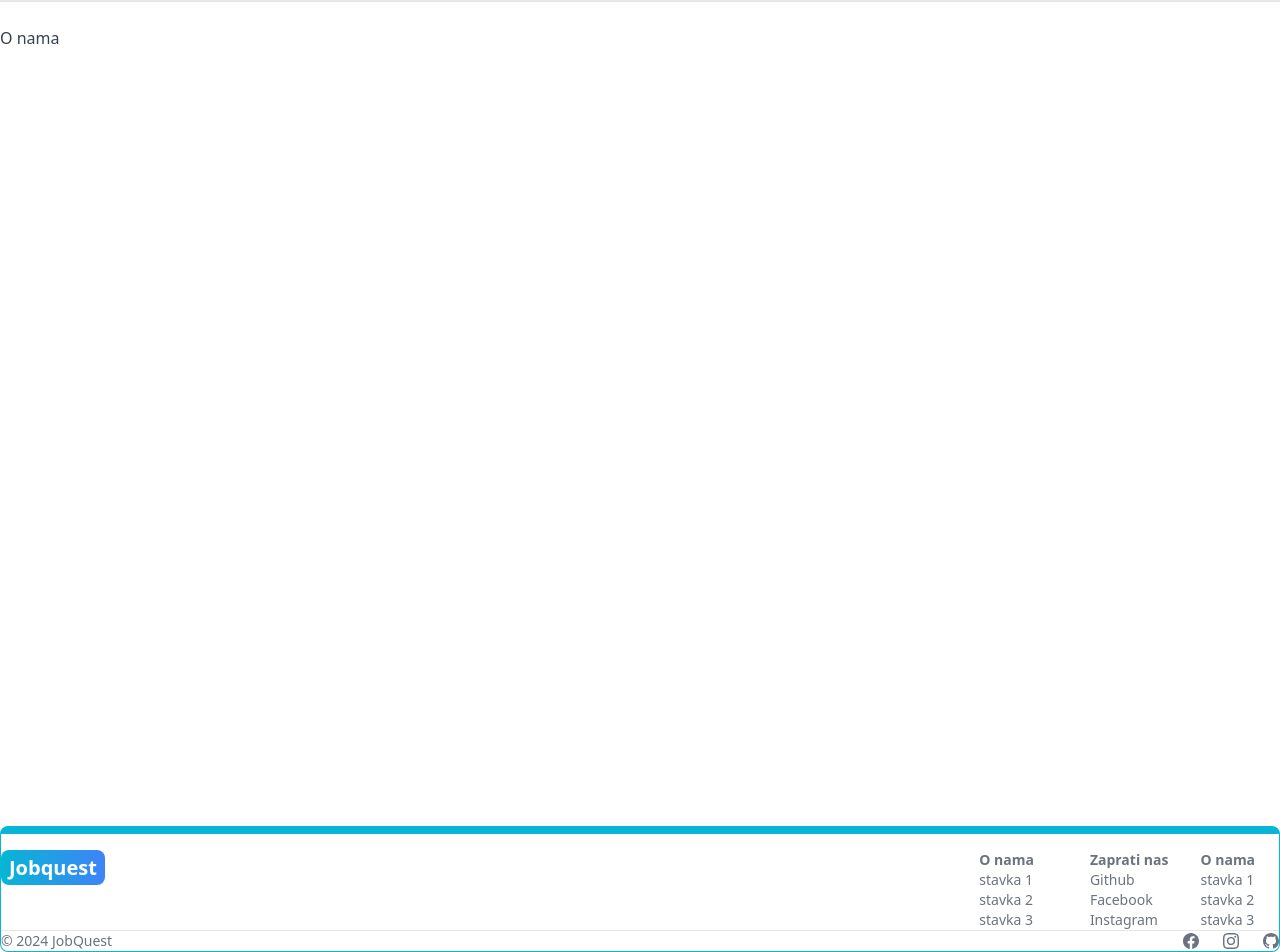
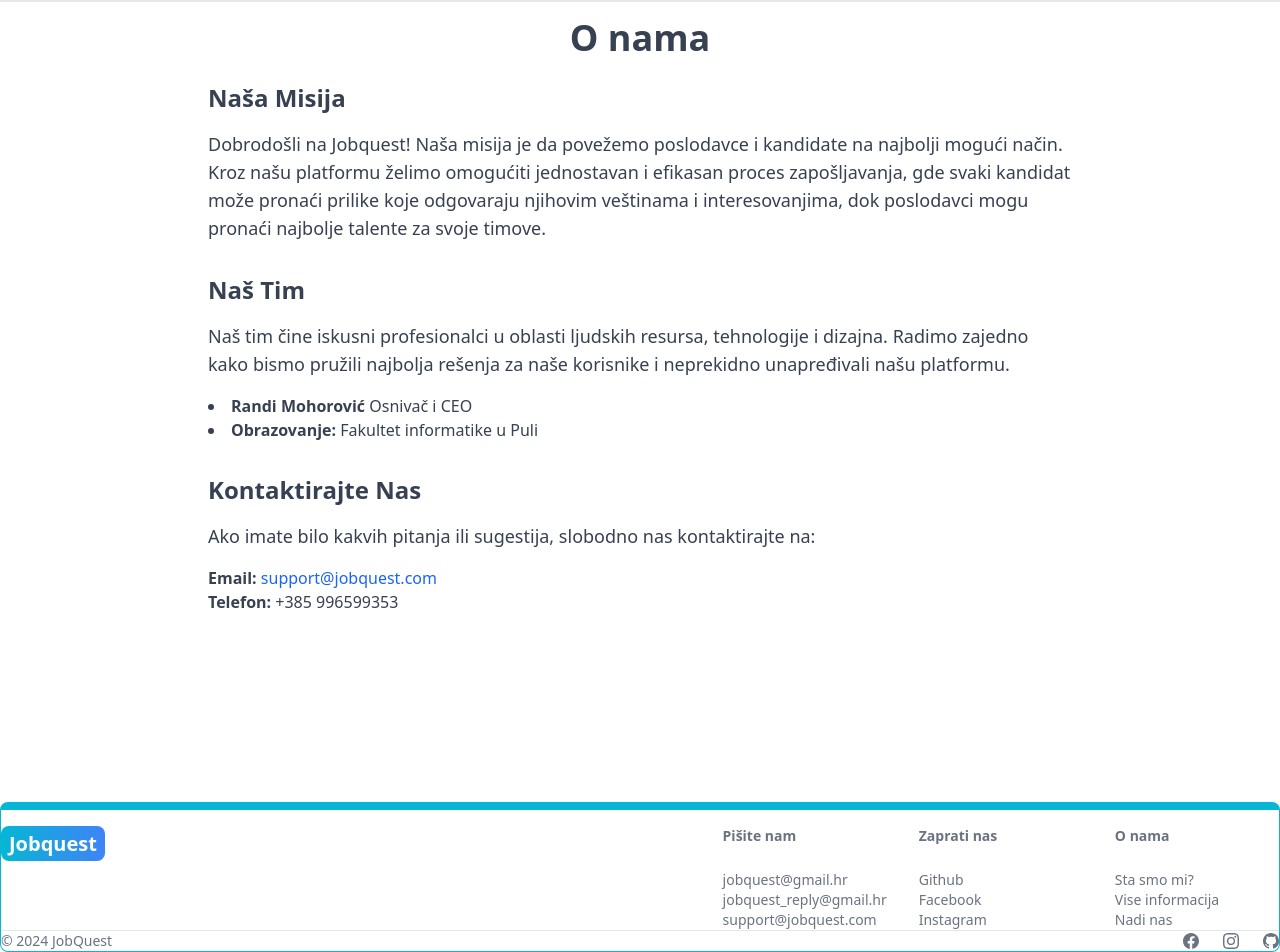
Before and after one commit to randimohorovic/Frontend, a React (Vite) app in the folder Jobquest/: page /about in a window 1280 px wide. Shown: the part 60-1012 px from the top of the page. Built offline with nearby package versions, Linux system fonts and the light colour scheme.

Commit message:
ispravci

```diff
--- a/Jobquest/src/components/Baner.jsx
+++ b/Jobquest/src/components/Baner.jsx
@@ -68,7 +68,7 @@
         />
         <Button
           type="submit"
-          color="gray"
+          color=""
           className="flex items-center px-4 py-2 h-10"
         >
           <AiOutlineSearch />
@@ -77,8 +77,8 @@
 
       <div className="flex items-center gap-4">
         <Button
-          className="w-12 h-10"
-          color="gray"
+          className="w-15 h-15"
+          color=""
           round="true"
           onClick={() => dispatch(toggleTheme())}
         >
--- a/Jobquest/src/components/Footer.jsx
+++ b/Jobquest/src/components/Footer.jsx
@@ -19,16 +19,19 @@
           </div>
           <div className="grid grid-cols-2 gap-8  mt-4 sm:grid-cols-3 sm:gp-6">
             <div>
-              <Footer.Title title="O nama" />
+              <Footer.Title title="Pišite nam" />
               <Footer.LinkGroup col>
-                <Footer.Link href="/" target="blank">
-                  stavka 1
+                <Footer.Link href="mailto:jobquest@gmail.hr.com" target="blank">
+                  jobquest@gmail.hr
                 </Footer.Link>
-                <Footer.Link href="/" target="blank">
-                  stavka 2
+                <Footer.Link
+                  href="mailto:jobquest_reply@gmail.hr.com"
+                  target="blank"
+                >
+                  jobquest_reply@gmail.hr
                 </Footer.Link>
-                <Footer.Link href="/" target="blank">
-                  stavka 3
+                <Footer.Link href="mailto:support@jobquest.com" target="blank">
+                  support@jobquest.com
                 </Footer.Link>
               </Footer.LinkGroup>
             </div>
@@ -52,14 +55,14 @@
             <div>
               <Footer.Title title="O nama" />
               <Footer.LinkGroup col>
-                <Footer.Link href="/" target="blank">
-                  stavka 1
+                <Footer.Link href="/about" target="blank">
+                  Sta smo mi?
                 </Footer.Link>
                 <Footer.Link href="/" target="blank">
-                  stavka 2
+                  Vise informacija
                 </Footer.Link>
                 <Footer.Link href="/" target="blank">
-                  stavka 3
+                  Nadi nas
                 </Footer.Link>
               </Footer.LinkGroup>
             </div>
--- a/Jobquest/src/views/About.jsx
+++ b/Jobquest/src/views/About.jsx
@@ -1,5 +1,59 @@
 import React from "react";
 
 export default function About() {
-  return <div className="min-h-screen mt-6 mx-auto">O nama</div>;
+  return (
+    <main className="p-4 max-w-4xl mx-auto min-h-screen">
+      <h1 className="text-4xl font-bold text-center mb-6">O nama</h1>
+
+      <section className="mb-8">
+        <h2 className="text-2xl font-semibold mb-4">Naša Misija</h2>
+        <p className="text-lg">
+          Dobrodošli na Jobquest! Naša misija je da povežemo poslodavce i
+          kandidate na najbolji mogući način. Kroz našu platformu želimo
+          omogućiti jednostavan i efikasan proces zapošljavanja, gde svaki
+          kandidat može pronaći prilike koje odgovaraju njihovim veštinama i
+          interesovanjima, dok poslodavci mogu pronaći najbolje talente za svoje
+          timove.
+        </p>
+      </section>
+
+      <section className="mb-8">
+        <h2 className="text-2xl font-semibold mb-4">Naš Tim</h2>
+        <p className="text-lg">
+          Naš tim čine iskusni profesionalci u oblasti ljudskih resursa,
+          tehnologije i dizajna. Radimo zajedno kako bismo pružili najbolja
+          rešenja za naše korisnike i neprekidno unapređivali našu platformu.
+        </p>
+        <div className="mt-4">
+          <ul className="list-disc list-inside">
+            <li>
+              <strong>Randi Mohorović</strong> Osnivač i CEO
+            </li>
+            <li>
+              <strong>Obrazovanje:</strong> Fakultet informatike u Puli
+            </li>
+          </ul>
+        </div>
+      </section>
+
+      <section>
+        <h2 className="text-2xl font-semibold mb-4">Kontaktirajte Nas</h2>
+        <p className="text-lg">
+          Ako imate bilo kakvih pitanja ili sugestija, slobodno nas
+          kontaktirajte na:
+        </p>
+        <ul className="mt-4">
+          <li>
+            <strong>Email:</strong>{" "}
+            <a href="mailto:support@jobquest.com" className="text-blue-600">
+              support@jobquest.com
+            </a>
+          </li>
+          <li>
+            <strong>Telefon:</strong> +385 996599353
+          </li>
+        </ul>
+      </section>
+    </main>
+  );
 }
--- a/Jobquest/src/views/Home.jsx
+++ b/Jobquest/src/views/Home.jsx
@@ -44,7 +44,7 @@
               to={"/search"}
               className="text-lg text-teal-500 hover:underline text-center"
             >
-              View all posts
+              Učitaj više...
             </Link>
           </div>
         )}
--- a/Jobquest/src/views/Search.jsx
+++ b/Jobquest/src/views/Search.jsx
@@ -55,7 +55,7 @@
     setSidebarData((prev) => ({ ...prev, [id]: value }));
   };
 
-  const handleSubmit = (e) => {
+  const searchPost = (e) => {
     e.preventDefault();
     const urlParams = new URLSearchParams(sidebarData);
     const searchQuery = urlParams.toString();
@@ -86,7 +86,7 @@
   return (
     <div className="flex flex-col md:flex-row">
       <div className="p-7 border-b md:border-r md:min-h-screen border-gray-500">
-        <form className="flex flex-col gap-8" onSubmit={handleSubmit}>
+        <form className="flex flex-col gap-8" onSubmit={searchPost}>
           <div className="flex items-center gap-2">
             <label className="whitespace-nowrap font-semibold">Pretraži:</label>
             <TextInput
--- a/Jobquest/src/views/SignUp.jsx
+++ b/Jobquest/src/views/SignUp.jsx
@@ -97,7 +97,7 @@
           </form>
           <div className="flex gap-1 mt-3 text-sm font-bold">
             <p>Imate li račun? </p>
-            <Link to="/sign-in">
+            <Link to="/log-in">
               <span className="text-cyan-600">Prijavi se</span>
             </Link>
           </div>
```
